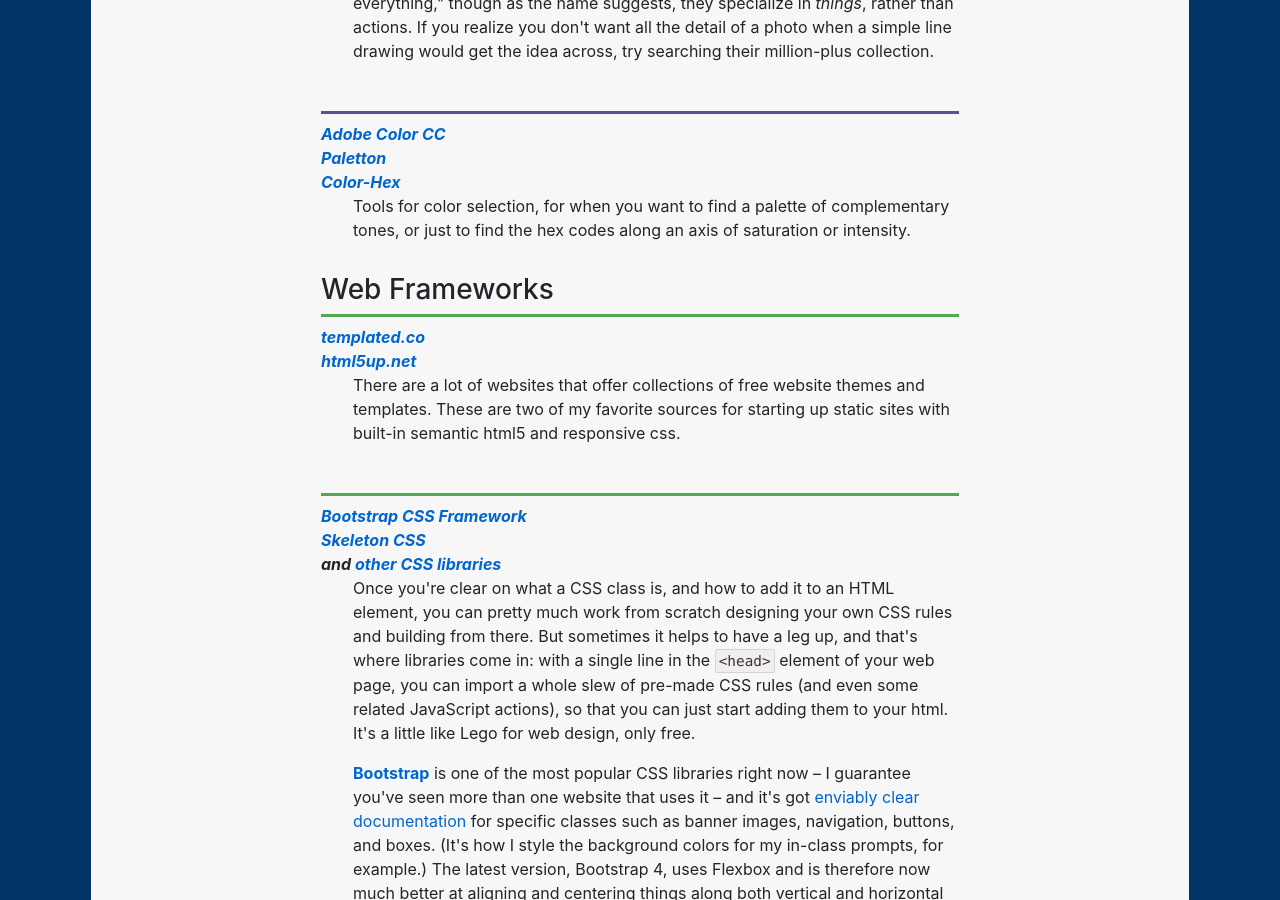
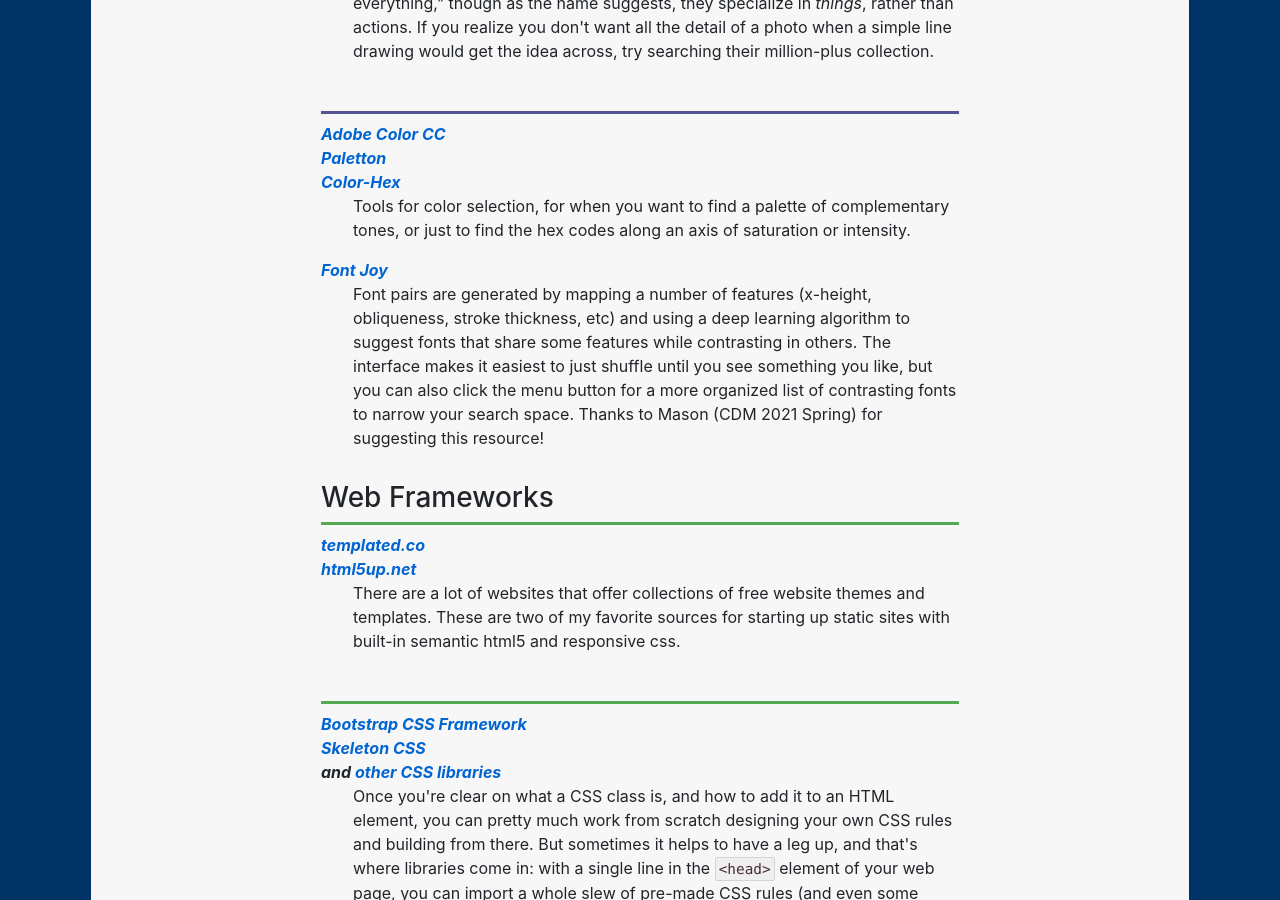
Before and after one commit to benmiller314/cdm2021spring, a Jekyll site: the page built from resources.md, in a window 1280 px wide and 900 px high, scrolled down 6712 px. Built offline with Jekyll 4.4.1, drawn with Linux system fonts in a browser that asks for light colours.

Commit message:
add fontjoy.com

```diff
--- a/resources.md
+++ b/resources.md
@@ -136,6 +136,9 @@
 <dt><a href="http://www.color-hex.com/">Color-Hex</a></dt>
 <dd>Tools for color selection, for when you want to find a palette of complementary tones, or just to find the hex codes along an axis of saturation or intensity.</dd>
 </dl>
+
+<dt><a href="https://fontjoy.com/">Font Joy</a></dt>
+<dd>Font pairs are generated by mapping a number of features (x-height, obliqueness, stroke thickness, etc) and using a deep learning algorithm to suggest fonts that share some features while contrasting in others. The interface makes it easiest to just shuffle until you see something you like, but you can also click the menu button for a more organized list of contrasting fonts to narrow your search space. Thanks to Mason (CDM 2021 Spring) for suggesting this resource!</dd>
 
 ### Web Frameworks
 <dl>
```
